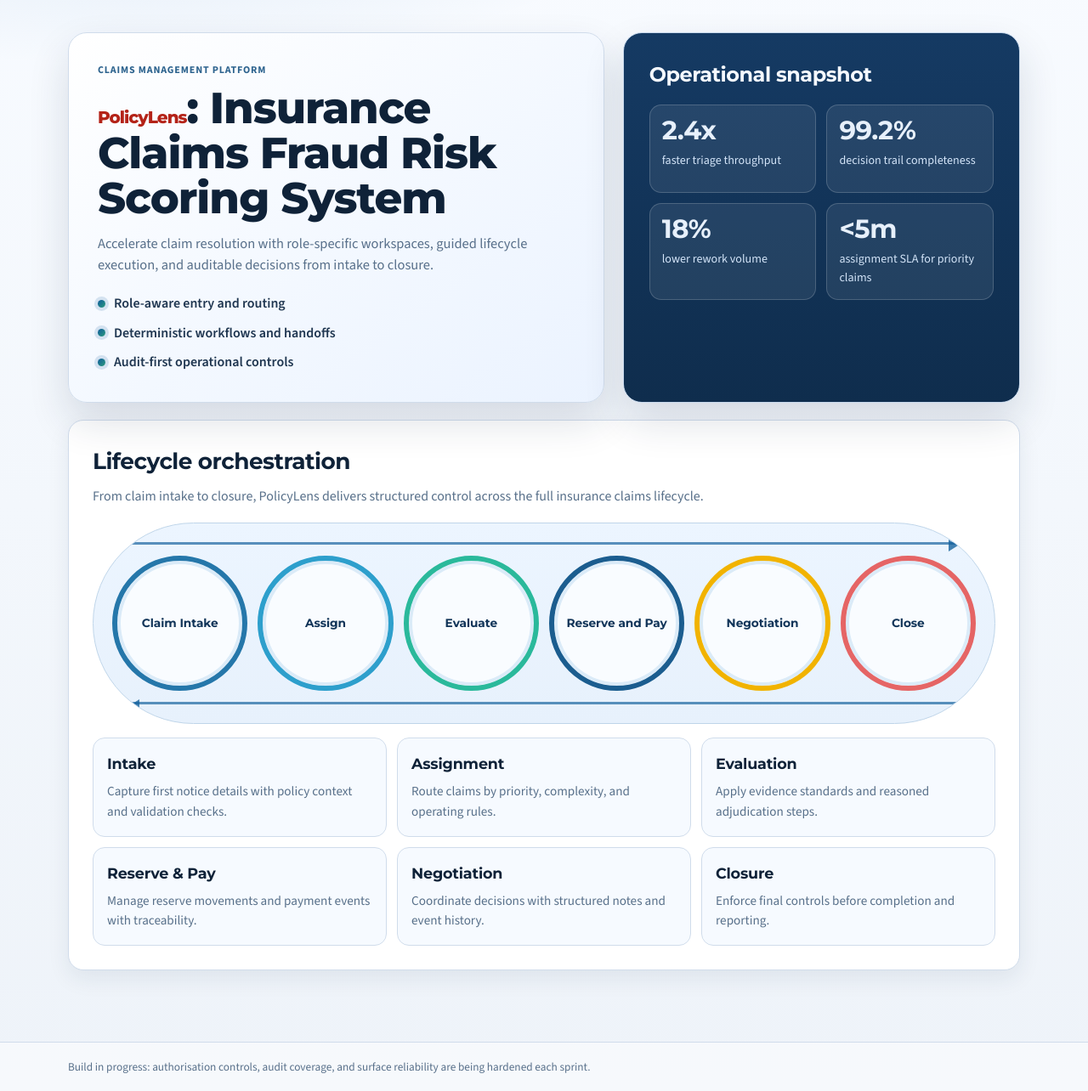
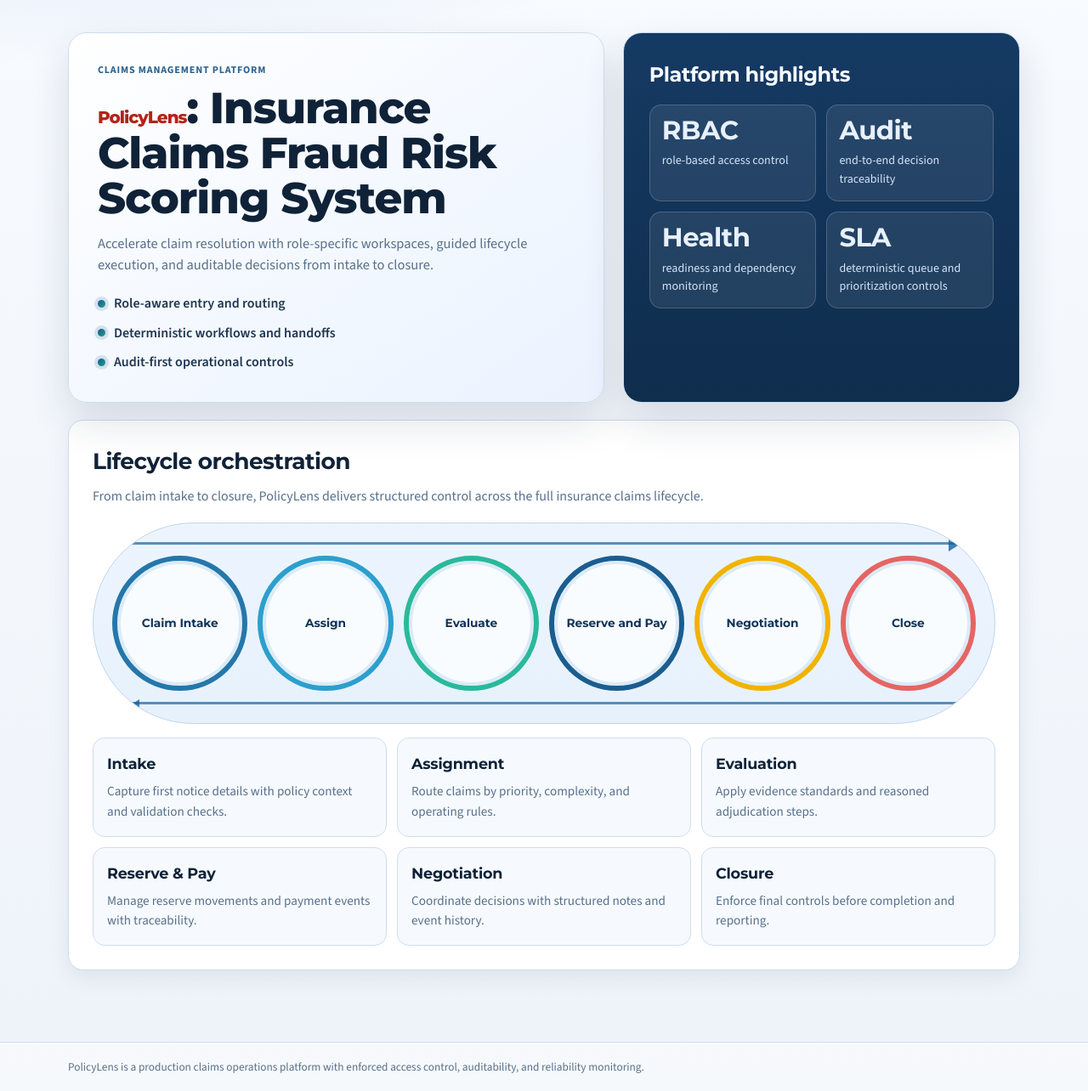
Before and after one commit to AAdewunmi/Claims-Fraud-Risk-Scoring-Project, a Django app: page / in a window 1280 px wide. Shown: the part 94-1378 px from the top of the page at 85% size. Run offline with Django 5.2, Linux system fonts and the light colour scheme; parts of the project's set-up code (start-up, migrations or seed data) failed here and were passed over.

Commit message:
chore(copy): elevate UI language to production-grade across templates

```diff
--- a/policylens/apps/core/management/commands/create_demo_users.py
+++ b/policylens/apps/core/management/commands/create_demo_users.py
@@ -181,7 +181,7 @@ class Command(BaseCommand):
         """
         Count customer-owned claims for the given demo customer user.
 
-        Customer portal ownership currently resolves by `created_by == username` first,
+        Customer console ownership currently resolves by `created_by == username` first,
         so this count uses the same contract.
         """
         return Claim.objects.filter(created_by=customer_user.username).count()
--- a/policylens/apps/customer/apps.py
+++ b/policylens/apps/customer/apps.py
@@ -1,7 +1,7 @@
 """
-Customer portal surfaces for PolicyLens.
+Customer console surfaces for PolicyLens.
 
-This app provides the authenticated customer-facing portal:
+This app provides the authenticated customer-facing console:
 - claim list scoped to ownership
 - claim detail scoped to ownership
 - document upload restricted to owned claims
@@ -11,7 +11,7 @@ from django.apps import AppConfig
 
 
 class CustomerConfig(AppConfig):
-    """Django AppConfig for customer portal surfaces."""
+    """Django AppConfig for customer console surfaces."""
 
     default_auto_field = "django.db.models.BigAutoField"
     name = "policylens.apps.customer"
--- a/policylens/apps/customer/urls.py
+++ b/policylens/apps/customer/urls.py
@@ -1,5 +1,5 @@
 """
-URL routes for the customer portal.
+URL routes for the customer console.
 
 Routes are scoped under /customer and require authenticated customer access.
 """
--- a/policylens/apps/customer/views.py
+++ b/policylens/apps/customer/views.py
@@ -1,5 +1,5 @@
 """
-Customer portal views for PolicyLens.
+Customer console views for PolicyLens.
 
 Week 6 Day 4 contract
 - Customer claim list is paginated at 15 per page.
@@ -267,7 +267,7 @@ def _spec_from_model(model: Any) -> DocumentModelSpec | None:
 @require_GET
 def customer_claim_list(request: HttpRequest) -> HttpResponse:
     """
-    Customer portal claim list.
+    Customer console claim list.
 
     Access
     - Requires customer or admin role.
@@ -306,7 +306,7 @@ def customer_claim_list(request: HttpRequest) -> HttpResponse:
 @require_GET
 def customer_claim_detail(request: HttpRequest, claim_id: int) -> HttpResponse:
     """
-    Customer portal claim detail.
+    Customer console claim detail.
 
     Access
     - Requires customer or admin role.
--- a/policylens/apps/ops/templates/ops/base.html
+++ b/policylens/apps/ops/templates/ops/base.html
@@ -30,7 +30,7 @@
 
     <footer class="border-top bg-white">
       <div class="container-xxl py-3 small text-muted">
-        PolicyLens, Ops workflow platform
+        PolicyLens operations console
       </div>
     </footer>
   </body>
--- a/policylens/config/urls.py
+++ b/policylens/config/urls.py
@@ -16,7 +16,7 @@ urlpatterns = [
     path("", include("policylens.apps.accounts.urls")),
     # Role consoles
     path("", include("policylens.apps.console.urls")),
-    # Customer portal
+    # Customer console
     path("", include("policylens.apps.customer.urls")),
     # API and operational surfaces
     path("api/", include("policylens.apps.api.urls")),
--- a/policylens/templates/accounts/login_surface.html
+++ b/policylens/templates/accounts/login_surface.html
@@ -6,8 +6,7 @@
   <section class="card">
     <h1>{{ surface_title }}</h1>
     <p class="muted">
-      You are signing in through a shared authentication service with surface-aware routing. Current sprint work is
-      focused on tightening authorisation boundaries and expanding audit visibility per surface.
+      Sign in through the shared authentication service with role-aware routing and enforced access boundaries.
     </p>
 
     <form method="post" class="form">
--- a/policylens/templates/customer/claim_list.html
+++ b/policylens/templates/customer/claim_list.html
@@ -6,7 +6,7 @@
   <section class="card">
     <h2>My claims</h2>
     <p class="muted">
-      One customer account is constrained to one claim for this environment.
+      Each customer account is restricted to a single claim to maintain clear ownership and processing boundaries.
     </p>
 
     <div style="padding: 0; border: 1px solid var(--border); border-radius: 12px; overflow: hidden;">
--- a/policylens/templates/public/landing.html
+++ b/policylens/templates/public/landing.html
@@ -27,24 +27,24 @@
       </ul>
     </div>
 
-    <aside class="hero-panel" aria-label="Operational performance indicators">
-      <h2>Operational snapshot</h2>
+    <aside class="hero-panel" aria-label="Platform capability highlights">
+      <h2>Platform highlights</h2>
       <div class="metric-grid">
         <article>
-          <span class="metric-value">2.4x</span>
-          <span class="metric-label">faster triage throughput</span>
+          <span class="metric-value">RBAC</span>
+          <span class="metric-label">role-based access control</span>
         </article>
         <article>
-          <span class="metric-value">99.2%</span>
-          <span class="metric-label">decision trail completeness</span>
+          <span class="metric-value">Audit</span>
+          <span class="metric-label">end-to-end decision traceability</span>
         </article>
         <article>
-          <span class="metric-value">18%</span>
-          <span class="metric-label">lower rework volume</span>
+          <span class="metric-value">Health</span>
+          <span class="metric-label">readiness and dependency monitoring</span>
         </article>
         <article>
-          <span class="metric-value">&lt;5m</span>
-          <span class="metric-label">assignment SLA for priority claims</span>
+          <span class="metric-value">SLA</span>
+          <span class="metric-label">deterministic queue and prioritization controls</span>
         </article>
       </div>
     </aside>
--- a/policylens/templates/site/base.html
+++ b/policylens/templates/site/base.html
@@ -33,8 +33,8 @@
     <footer class="site-footer">
       <div class="container">
         <small>
-          Build in progress: authorisation controls, audit coverage, and surface reliability are being hardened each
-          sprint.
+          PolicyLens is a production claims operations platform with enforced access control, auditability, and
+          reliability monitoring.
         </small>
       </div>
     </footer>
```
Also changed, not shown: policylens/templates/console/admin_home.html (+5 -5 lines), policylens/templates/console/customer_home.html (+4 -5 lines), policylens/templates/console/reviewer_home.html (+4 -6 lines), policylens/templates/customer/base.html (+5 -4 lines), policylens/templates/site/forbidden.html (+4 -4 lines), tests/test_customer_claim_list_pagination.py (+3 -1 lines), tests/test_customer_portal_access.py (+2 -2 lines), tests/test_customer_views.py (+1 -1 lines).
